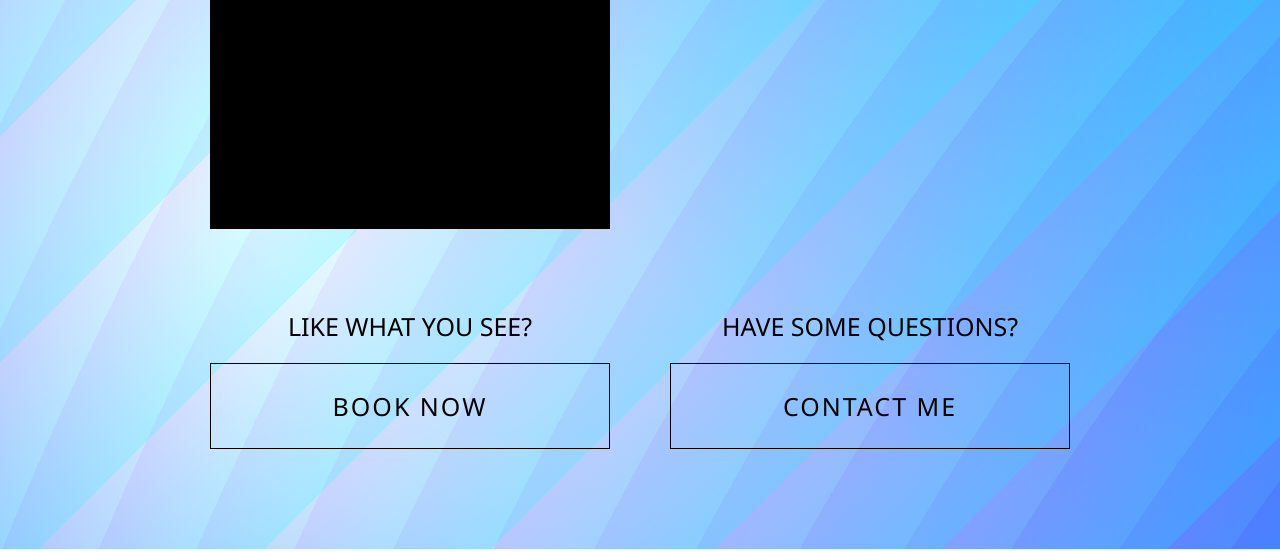
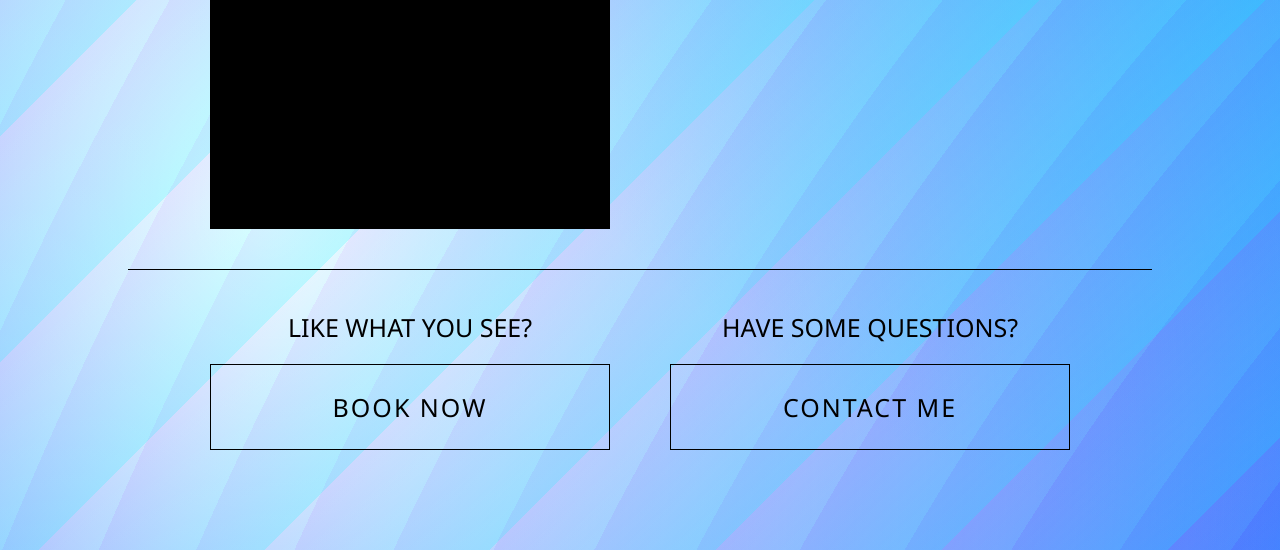
Before and after one commit to Viserest/jaha, a website: page static/index.html in a window 1280 px wide. Shown: the part 1810-2362 px from the top of the page. Drawn offline with Linux system fonts and the light colour scheme; a web font is replaced by a local one.

Commit message:
Update index.html

```diff
--- a/static/index.html
+++ b/static/index.html
@@ -32,6 +32,7 @@
                     <a href="/portfolio">PORTFOLIO</a>
                 </div>
             </div>
+            <i id="hline"></i>
             <div class="bphpjf pcmsbq">
                 <div>
                     <p>LIKE WHAT YOU SEE?</p>
```
